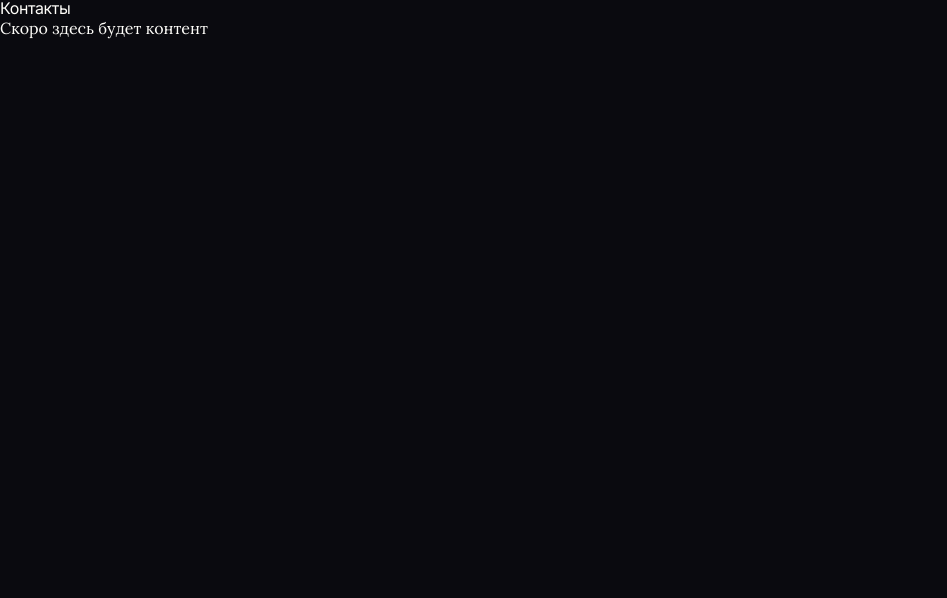
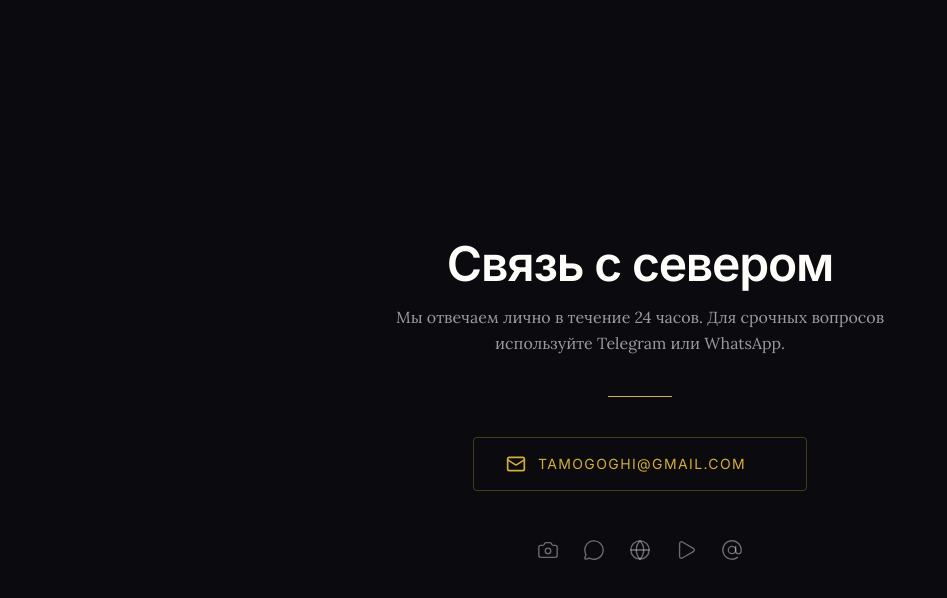
Before and after one commit to melkorp/NordTrail-Travel, a Next.js app: page /contact in a window 1280 px wide. Shown: the top 598 px of the page, without its empty margins (0-947 px from the left). Built offline with nearby package versions, Linux system fonts and the light colour scheme.

Commit message:
Страница контактов и блог в стиле Полночное золото

```diff
--- a/package.json
+++ b/package.json
@@ -10,6 +10,7 @@
   },
   "dependencies": {
     "framer-motion": "^12.38.0",
+    "lucide-react": "^1.16.0",
     "next": "15.5.18",
     "react": "19.2.0",
     "react-dom": "19.2.0"
--- a/src/app/blog/page.tsx
+++ b/src/app/blog/page.tsx
@@ -128,7 +128,7 @@ export default function BlogPage() {
               </span>
             </div>
             {/* Плейсхолдер изображения */}
-            <div className="w-full md:w-1/3 aspect-[4/3] bg-bg/50 rounded-sm border border-white/5" />
+            <div className="w-full md:w-1/3 aspect-4/3 bg-bg/50 rounded-sm border border-white/5" />
           </div>
         </motion.article>
       </section>
@@ -219,7 +219,7 @@ export default function BlogPage() {
             <input
               type="email"
               placeholder="Ваш email"
-              className="px-4 py-3 bg-bg border border-white/10 text-text font-body focus:border-accent-bright focus:outline-none rounded-sm w-full sm:w-auto min-w-[240px]"
+              className="px-4 py-3 bg-bg border border-white/10 text-text font-body focus:border-accent-bright focus:outline-none rounded-sm w-full sm:w-auto min-w-60"
             />
             <button className="px-8 py-3 bg-accent-bright text-bg font-heading text-sm tracking-widest uppercase font-medium hover:-translate-y-px hover:shadow-[0_4px_20px_rgba(212,175,55,0.2)] transition-all duration-500 rounded-sm">
               Подписаться
--- a/src/app/contact/page.tsx
+++ b/src/app/contact/page.tsx
@@ -1,8 +1,147 @@
+// src/app/contact/page.tsx
+"use client";
+
+import { motion } from "framer-motion";
+import Link from "next/link";
+import {
+  Mail,
+  Camera,
+  Globe,
+  Play,
+  AtSign,
+  ArrowRight,
+  Share2,
+  MessageCircle,
+} from "lucide-react";
+
+// Анимация появления: медленная, плавная
+const reveal = {
+  hidden: { opacity: 0, y: 24 },
+  visible: {
+    opacity: 1,
+    y: 0,
+    transition: {
+      duration: 0.7,
+      ease: [0.16, 1, 0.3, 1] as [number, number, number, number],
+    },
+  },
+};
+
 export default function ContactPage() {
   return (
-    <main>
-      <h1>Контакты</h1>
-      <p>Скоро здесь будет контент</p>
+    <main className="min-h-screen bg-bg text-text font-body antialiased selection:bg-accent-bright selection:text-bg flex items-center justify-center px-6 py-24">
+      {/* Schema.org разметка для SEO */}
+      <script
+        type="application/ld+json"
+        dangerouslySetInnerHTML={{
+          __html: JSON.stringify({
+            "@context": "https://schema.org",
+            "@type": "ContactPage",
+            mainEntity: {
+              "@type": "Organization",
+              name: "NordTrail Travel",
+              email: "tamogoghi@gmail.com",
+              sameAs: [
+                "https://instagram.com/nordtrail",
+                "https://linkedin.com/company/nordtrail",
+                "https://youtube.com/@nordtrail",
+                "https://twitter.com/nordtrail",
+              ],
+            },
+          }),
+        }}
+      />
+
+      <div className="w-full max-w-xl mx-auto text-center">
+        {/* Заголовок */}
+        <motion.h1
+          initial="hidden"
+          whileInView="visible"
+          viewport={{ once: true }}
+          variants={reveal}
+          className="text-4xl md:text-5xl font-heading font-semibold text-text mb-4 tracking-tight"
+        >
+          Связь с севером
+        </motion.h1>
+
+        <motion.p
+          initial="hidden"
+          whileInView="visible"
+          viewport={{ once: true }}
+          variants={reveal}
+          transition={{ delay: 0.1 }}
+          className="text-text-muted mb-10 leading-relaxed"
+        >
+          Мы отвечаем лично в течение 24 часов. Для срочных вопросов используйте
+          Telegram или WhatsApp.
+        </motion.p>
+
+        {/* Золотой разделитель */}
+        <motion.div
+          initial={{ opacity: 0, scaleX: 0 }}
+          whileInView={{ opacity: 1, scaleX: 1 }}
+          viewport={{ once: true }}
+          transition={{ duration: 0.6, delay: 0.2 }}
+          className="w-16 h-px bg-accent-bright mx-auto mb-10"
+        />
+
+        {/* Основной CTA: Email */}
+        <motion.div
+          initial="hidden"
+          whileInView="visible"
+          viewport={{ once: true }}
+          variants={reveal}
+          transition={{ delay: 0.3 }}
+          className="mb-12"
+        >
+          <a
+            href="mailto:tamogoghi@gmail.com"
+            className="group inline-flex items-center gap-3 px-8 py-4 border border-accent-bright/30 text-accent-bright hover:bg-accent-bright hover:text-bg transition-all duration-500 rounded-sm"
+          >
+            <Mail size={20} />
+            <span className="font-heading text-sm tracking-widest uppercase">
+              tamogoghi@gmail.com
+            </span>
+            <ArrowRight
+              size={16}
+              className="opacity-0 group-hover:opacity-100 -translate-x-2 group-hover:translate-x-0 transition-all duration-500"
+            />
+          </a>
+        </motion.div>
+
+        {/* Соцсети */}
+        <motion.div
+          initial="hidden"
+          whileInView="visible"
+          viewport={{ once: true }}
+          variants={reveal}
+          transition={{ delay: 0.4 }}
+          className="flex justify-center gap-6"
+        >
+          {[
+            { icon: Camera, href: "https://pinterest.com", label: "Pinterest" },
+            {
+              icon: MessageCircle,
+              href: "https://instagram.com",
+              label: "Instagram",
+            },
+            { icon: Globe, href: "https://linkedin.com", label: "LinkedIn" },
+            { icon: Play, href: "https://youtube.com", label: "YouTube" },
+            { icon: AtSign, href: "https://twitter.com", label: "X / Twitter" },
+          ].map((social, i) => (
+            <a
+              key={i}
+              href={social.href}
+              target="_blank"
+              rel="noopener noreferrer"
+              aria-label={social.label}
+              className="text-text/40 hover:text-accent-bright hover:-translate-y-px transition-all duration-500"
+            >
+              <social.icon size={22} strokeWidth={1.5} />
+            </a>
+          ))}
+        </motion.div>
+      </div>
     </main>
   );
 }
```
Also changed, not shown: 1 other file (tests, documents, lock files or other folders).
